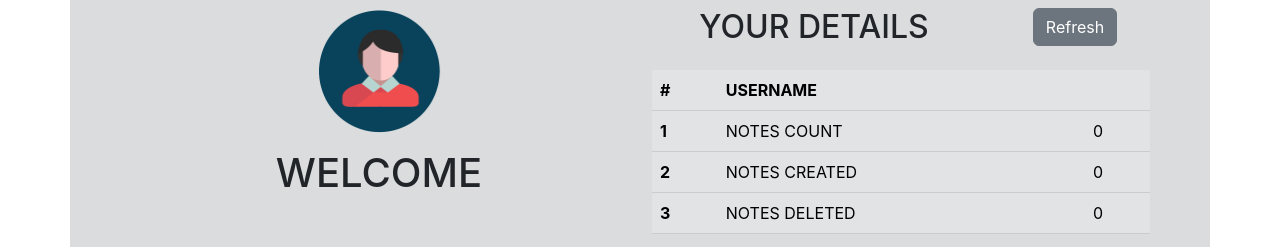
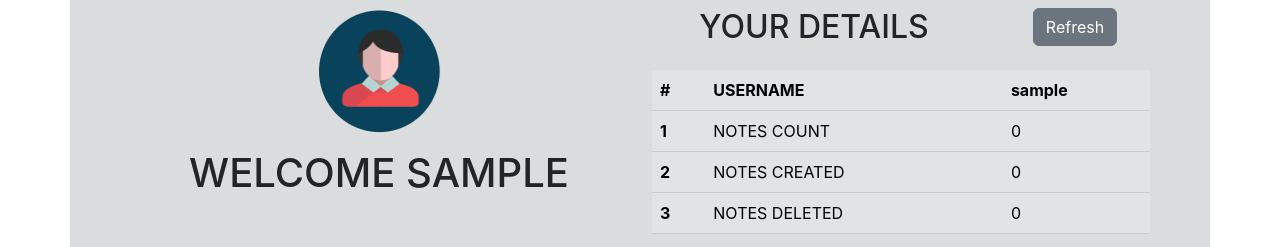
Before and after one commit to Vishesh-Pandey/v-notes, a React (Create React App) app: page /account in a window 1280 px wide. Shown: the part 154-401 px from the top of the page. Built offline with nearby package versions, Linux system fonts and the light colour scheme; no server answers; sample sign-in values are in the browser's storage.

Commit message:
fetching user specific data through api ( change in backend also )

```diff
--- a/src/components/Account.js
+++ b/src/components/Account.js
@@ -6,6 +6,7 @@ import Details from "./Details";
 import { useEffect } from "react";
 
 function Account(props) {
+  const navigate = useNavigate();
   const [newNote, setNewNote] = useState([]);
   const [notes, setNotes] = useState([]);
   const [details, setDetails] = useState([
@@ -16,20 +17,17 @@ function Account(props) {
       notes_deleted: 0,
     },
   ]);
-  const navigate = useNavigate();
 
   async function fetchNotes() {
-    let notes_api = `https://apex.oracle.com/pls/apex/visheshpandey/v_notes_data/fetch`;
+    // fetching the note of user who as logged in
+    // made changes in api response
+    let notes_api = `https://apex.oracle.com/pls/apex/visheshpandey/v_notes_data/fetch?username=${localStorage.getItem(
+      "username"
+    )}`;
     let data = await fetch(notes_api);
     let parsedData = await data.json();
     let allNotes = parsedData.items;
-    let userNotes = [];
-    allNotes.map((element) => {
-      if (element.username === localStorage.getItem("username")) {
-        userNotes.push(element);
-      }
-      setNotes(userNotes);
-    });
+    setNotes(allNotes);
   }
 
   useEffect(() => {
@@ -57,7 +55,7 @@ function Account(props) {
     setNewNote([]);
   }
 
-  async function saveNote(user, title, newNote) {
+  async function saveNote(title, newNote) {
     setNewNote([]);
     let new_note_api = `https://apex.oracle.com/pls/apex/visheshpandey/v_notes_data/add?username=${localStorage.getItem(
       "username"
@@ -91,7 +89,7 @@ function Account(props) {
     <>
       <div className="container py-3 my-3">
         <Details
-          account={props.account}
+          account={localStorage.getItem("username")}
           details={details}
           fetchDetails={fetchDetails}
         />
--- a/src/components/Details.js
+++ b/src/components/Details.js
@@ -6,7 +6,11 @@ function Details(props) {
     <div className="row bg-secondary bg-opacity-25 rounded p-5">
       <div className="col-md-6 text-center">
         <img className="w-25 py-3" src={user_logo} alt="userIcon" />
-        <h1>WELCOME {props.account.toUpperCase()}</h1>
+        <h1>
+          WELCOME{" "}
+          {localStorage.getItem("username") &&
+            localStorage.getItem("username").toUpperCase()}
+        </h1>
       </div>
       <div className="col-md-6">
         <div className="row py-3">
```
